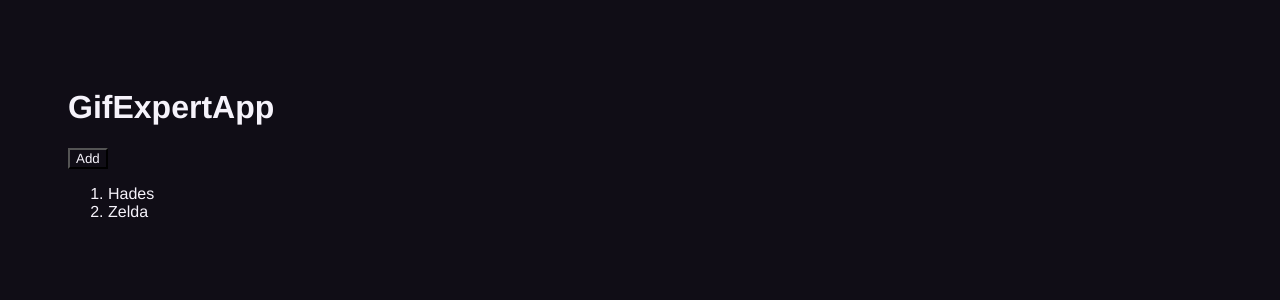
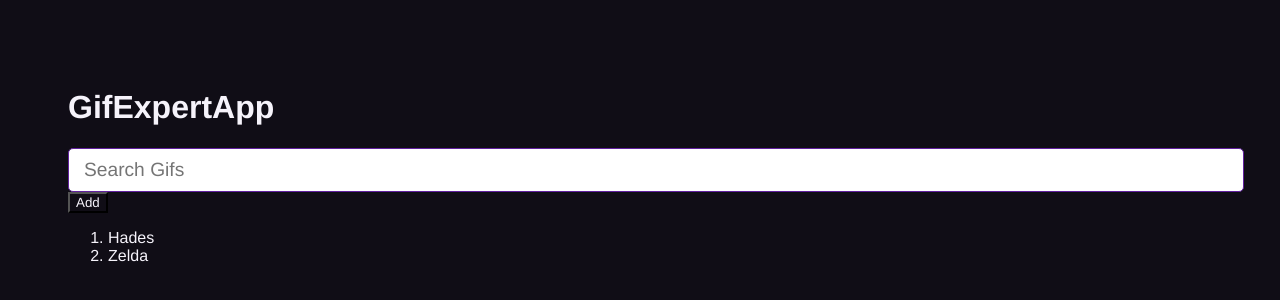
Before and after one commit to bycarlosgamez/react-fh, a React (Vite) app in the folder gif-expert-app/: page / in a window 1280 px wide. Shown: the top 300 px of the page. Built offline with nearby package versions, Linux system fonts and the light colour scheme.

Commit message:
created add category component to handle input form

```diff
--- a/gif-expert-app/src/App.jsx
+++ b/gif-expert-app/src/App.jsx
@@ -1,4 +1,5 @@
 import { useState } from 'react';
+import AddCategory from './components/AddCategory';
 
 function App() {
   const [categories, setCategories] = useState(['Hades', 'Zelda']);
@@ -13,6 +14,8 @@ function App() {
     <>
       <h1>GifExpertApp</h1>
 
+      <AddCategory />
+
       <button onClick={onAddCategory}>Add</button>
 
       <ol>
--- /dev/null
+++ b/gif-expert-app/src/components/AddCategory.jsx
@@ -0,0 +1,26 @@
+import { useState } from 'react';
+
+const AddCategory = () => {
+  const [inputValue, setInputValue] = useState('');
+
+  function handleChange(e) {
+    setInputValue(e.target.value);
+  }
+
+  function handleSubmit(e) {
+    e.preventDefault();
+  }
+
+  return (
+    <form onSubmit={handleSubmit}>
+      <input
+        type='text'
+        placeholder='Search Gifs'
+        value={inputValue}
+        onChange={handleChange}
+      />
+    </form>
+  );
+};
+
+export default AddCategory;
```
